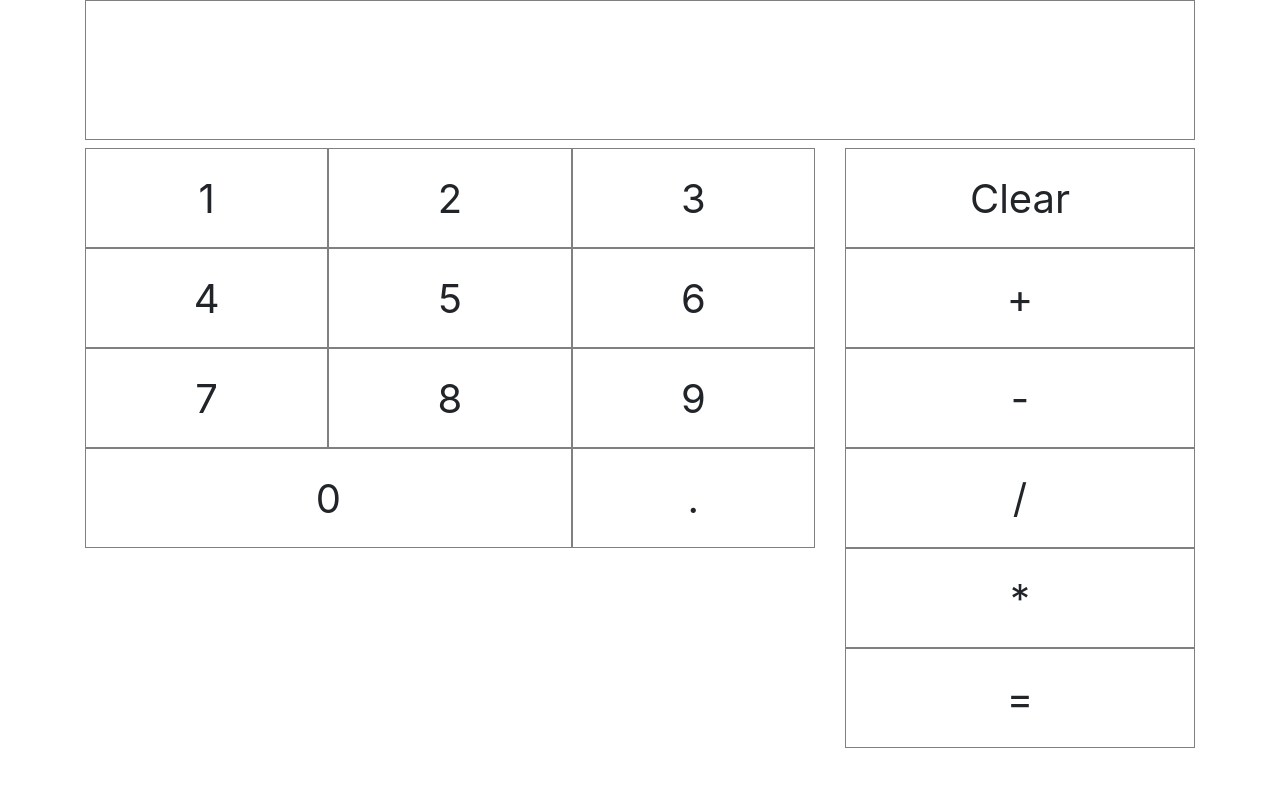
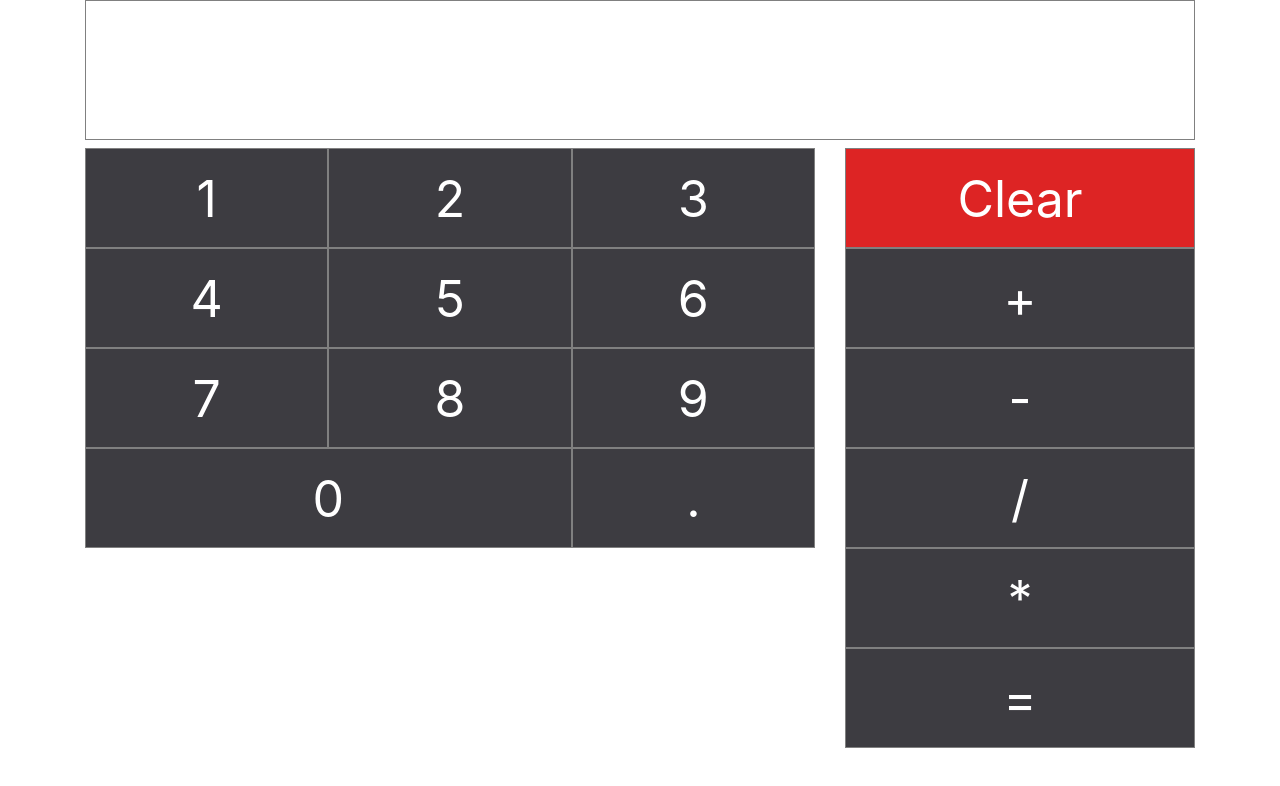
Before and after one commit to thegdads/AngularSimpleCalculator, an Angular app: page / in a window 1280 px wide. Shown: the top 786 px of the page. Built offline with nearby package versions, Linux system fonts and the light colour scheme.

Commit message:
add css colour pad

```diff
--- a/src/app/app.component.html
+++ b/src/app/app.component.html
@@ -18,7 +18,7 @@
       </div>
     </div>
     <div class="col-4">
-      <div class="col-12 text-center custButton" (click)="onclear()">Clear</div>
+      <div class="clear" (click)="onclear()">Clear</div>
       <div class="col-12 text-center custButton" (click)="addToTemp('+')">+</div>
       <div class="col-12 text-center custButton" (click)="addToTemp('-')">-</div>
       <div class="col-12 text-center custButton" (click)="addToTemp('/')">/</div>
--- a/src/app/app.component.scss
+++ b/src/app/app.component.scss
@@ -23,11 +23,13 @@
 
 .custButton {
   border: solid 1px grey;
+  background-color: rgb(61, 60, 65);
   height: 100px;
-  font-size: 40px;
+  font-size: 50px;
   text-align: center;
   vertical-align: middle;
   line-height: 100px;
+  color: white;
 }
 
 .custButton:hover {
@@ -36,6 +38,22 @@
   cursor: pointer;
 }
 
+.clear{
+  border: solid 1px grey;
+  background-color: rgb(221, 36, 36);
+  height: 100px;
+  font-size: 50px;
+  text-align: center;
+  vertical-align: middle;
+  line-height: 100px;
+  color: white;
+}
+
+.clear:hover{
+  background-color: rgb(117, 231, 155);
+  color: white;
+  cursor: pointer;
+}
 // .button {
 //   display: inline;
 // }
```
